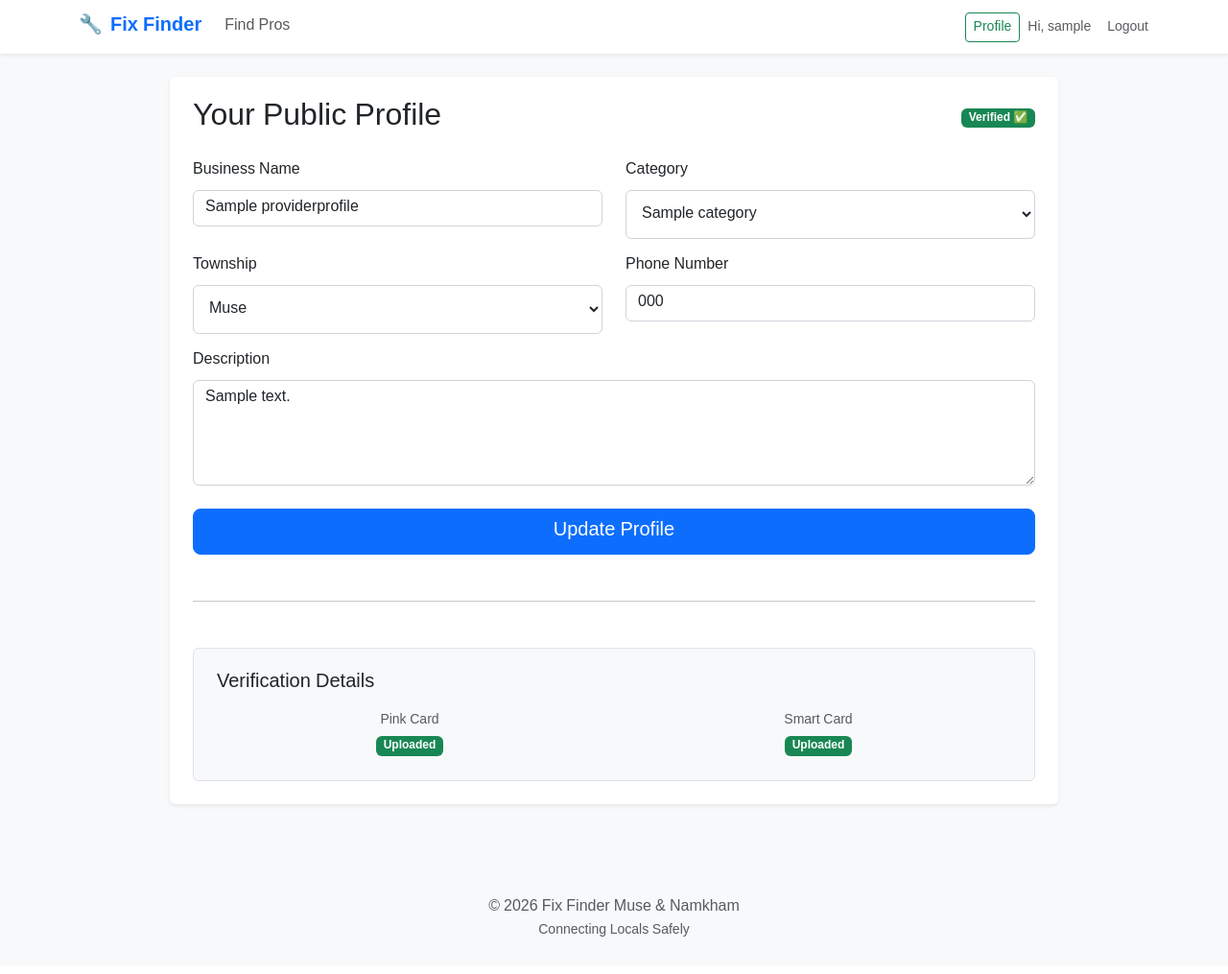
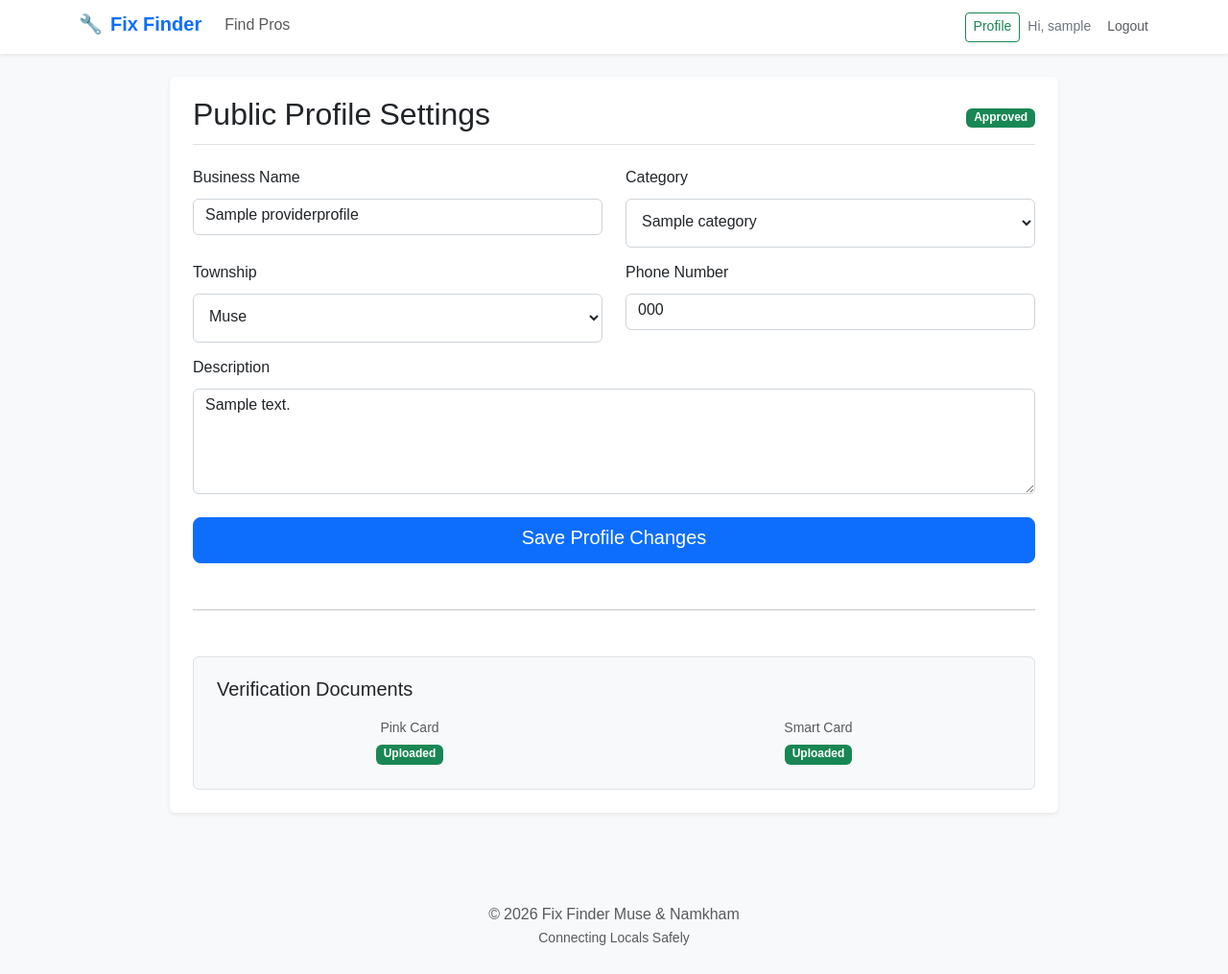
Before and after one commit to Alexpeain/FixFinders, a Django app: page /profile/edit/ in a window 1280 px wide. Shown: the whole page at 96% size. Before the commit the page ends 976 px from the top, so only its background shows below. Run offline with Django 5.2, Linux system fonts and the light colour scheme; a user stored in the database is signed in; tables that the repository leaves empty hold one stand-in row (values such as "Sample post").

Commit message:
feat: add dynamic verification status badge to provider profile edit page

```diff
--- a/src/providers/models.py
+++ b/src/providers/models.py
@@ -52,5 +52,21 @@ class ProviderProfile(models.Model):
     # ADD THIS LINE:
     created_at = models.DateTimeField(auto_now_add=True)
 
+    # --- BADGE PROPERTIES ADDED HERE ---
+    @property
+    def badge_css_class(self):
+        if self.verification_status == 'approved' or self.is_verified:
+            return 'bg-success'
+        elif self.verification_status == 'rejected':
+            return 'bg-danger'
+        return 'bg-warning text-dark'
+
+    @property
+    def badge_text(self):
+        if self.is_verified and self.verification_status != 'approved':
+            return 'Verified'
+        return self.get_verification_status_display()
+    # -----------------------------------
+
     def __str__(self):
         return f"{self.business_name} ({self.township})"
--- a/src/templates/base.html
+++ b/src/templates/base.html
@@ -63,6 +63,7 @@
                         <a href="{% url 'providers:list' %}" class="nav-link">Find Pros</a>
                     </li>
                 </ul>
+                <!-- NAVBAR RIGHT SIDE -->
                 <div class="navbar-nav d-flex align-items-center">
                     {% if user.is_authenticated %}
                     {% if user.role == 'admin' %}
@@ -71,11 +72,9 @@
                     {% elif user.role == 'provider' %}
                     <a href="{% url 'providers:profile_edit' %}" class="btn btn-outline-success btn-sm me-2">Profile</a>
                     {% endif %}
-                    <span class="navbar-text me-3 small d-flex align-items-center"
-                        style="height: 31px; display: inline-flex;">Hi, {{ user.username }}</span>
+                    <span class="text-secondary small me-3 py-1">Hi, {{ user.username }}</span>
                     <a href="{% url 'users:logout' %}"
-                        class="btn btn-sm btn-link text-muted text-decoration-none p-0 d-flex align-items-center"
-                        style="height: 31px; display: inline-flex;">Logout</a>
+                        class="btn btn-sm btn-link text-muted text-decoration-none p-0 py-1">Logout</a>
                     {% else %}
                     <a href="{% url 'users:login' %}" class="btn btn-sm btn-outline-primary me-2">Login</a>
                     <a href="{% url 'users:signup' %}" class="btn btn-sm btn-primary">Sign Up</a>
--- a/src/templates/providers/profile_edit.html
+++ b/src/templates/providers/profile_edit.html
@@ -7,15 +7,11 @@
     <div class="col-md-10">
         <div class="card shadow-sm border-0 mb-4">
             <div class="card-body p-4">
-                <div class="d-flex justify-content-between align-items-center mb-4">
-                    <h2 class="mb-0">Your Public Profile</h2>
+                <div class="d-flex justify-content-between align-items-center mb-4 border-bottom pb-2">
+                    <h2 class="mb-0">Public Profile Settings</h2>
                     <div>
-                        <!-- FIXED STATUS BADGE RENDERING -->
-                        {% if user.provider_profile.is_verified %}
-                        <span class="badge bg-success">Verified ✅</span>
-                        {% else %}
-                        <span class="badge bg-warning text-dark">Status: {{
-                            user.provider_profile.get_verification_status_display }}</span>
+                        {% if user.provider_profile %}
+                        <span class="badge {{ user.provider_profile.badge_css_class }}">{{ user.provider_profile.badge_text }}</span>
                         {% endif %}
                     </div>
                 </div>
@@ -25,13 +21,13 @@
                     <h5 class="alert-heading">Verification Rejected</h5>
                     <p class="mb-0">Reason: {{ user.provider_profile.rejection_reason }}</p>
                     <hr>
-                    <a href="{% url 'providers:profile_complete' %}" class="btn btn-sm btn-danger">Re-submit
-                        Documents</a>
+                    <a href="{% url 'providers:profile_complete' %}" class="btn btn-sm btn-danger">Re-submit Documents</a>
                 </div>
                 {% endif %}
 
-                <form method="post">
+                <form method="post" enctype="multipart/form-data">
                     {% csrf_token %}
+
                     <div class="row">
                         <div class="col-md-6 mb-3">
                             <label class="form-label">Business Name</label>
@@ -60,15 +56,16 @@
                     </div>
 
                     <div class="d-grid gap-2 mt-4">
-                        <button type="submit" class="btn btn-primary btn-lg">Update Profile</button>
+                        <button type="submit" class="btn btn-primary btn-lg">Save Profile Changes</button>
                     </div>
                 </form>
 
                 <hr class="my-5">
+
                 <div class="bg-light p-4 rounded border">
-                    <h5 class="mb-3">Verification Details</h5>
-                    <div class="row">
-                        <div class="col-6 text-center">
+                    <h5 class="mb-3">Verification Documents</h5>
+                    <div class="row text-center">
+                        <div class="col-6">
                             <small class="text-muted d-block mb-1">Pink Card</small>
                             {% if user.provider_profile.verification_photo_pink_card %}
                             <span class="badge bg-success">Uploaded</span>
@@ -76,7 +73,7 @@
                             <span class="badge bg-secondary">Missing</span>
                             {% endif %}
                         </div>
-                        <div class="col-6 text-center">
+                        <div class="col-6">
                             <small class="text-muted d-block mb-1">Smart Card</small>
                             {% if user.provider_profile.verification_photo_smart_card %}
                             <span class="badge bg-success">Uploaded</span>
@@ -86,6 +83,7 @@
                         </div>
                     </div>
                 </div>
+
             </div>
         </div>
     </div>
```
Also changed, not shown: 1 other file.
